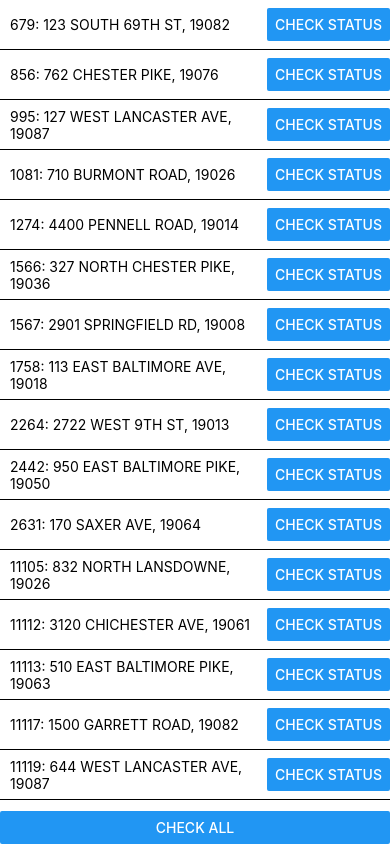
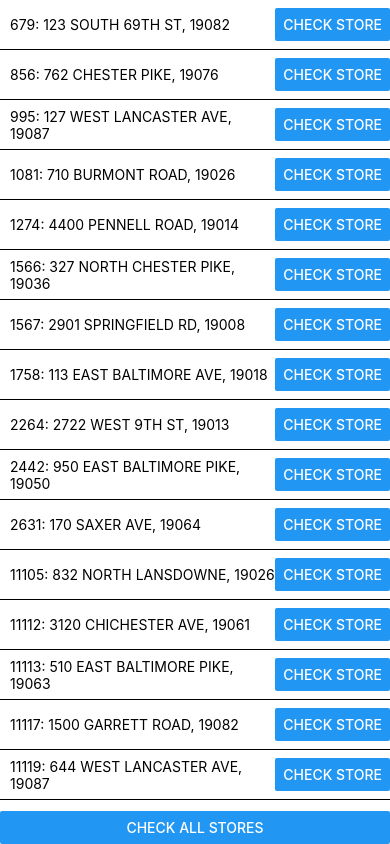
Before and after one commit to rsaris/riteaid-checker, a React Native app: screen / in a window 390 px wide. Built offline with nearby package versions, Linux system fonts and the light colour scheme.

Commit message:
Add rate limiting and update button copy.

```diff
--- a/src/RiteAidChecker/StoreChecker.js
+++ b/src/RiteAidChecker/StoreChecker.js
@@ -62,7 +62,7 @@ export default function StoreChecker({ store, onCheckPress }) {
 
       <Button
         style={styles.button}
-        title='Check status'
+        title='Check store'
         onPress={onCheckPress}
       />
     </View>
--- a/src/RiteAidChecker/index.js
+++ b/src/RiteAidChecker/index.js
@@ -27,8 +27,20 @@ class RightAidChecker extends Component {
     }
   }
 
-  handleUpdateStores = async () => {
-    Object.values(this.state.stores).forEach(store => this.handleUpdateStore(store.id));
+  handleUpdateStores = () => {
+    if (this.updateAllInterval) { return; }
+
+    let index = 0;
+    const storeIDs = Object.keys(this.state.stores);
+
+    this.updateAllInterval = setInterval(() => {
+      this.handleUpdateStore(storeIDs[index]);
+      index = index + 1;
+      if (index >= storeIDs.length) {
+        clearInterval(this.updateAllInterval);
+        this.updateAllInterval = undefined;
+      }
+    }, 250);
   }
 
   updateStore(storeId, updates) {
@@ -60,8 +72,9 @@ class RightAidChecker extends Component {
           }
         </ScrollView>
         <Button
+          disabled={!!this.updateAllInterval}
           style={{ flexBasis: 50 }}
-          title="Check all"
+          title="Check all stores"
           onPress={this.handleUpdateStores}
         />
       </View>
```
